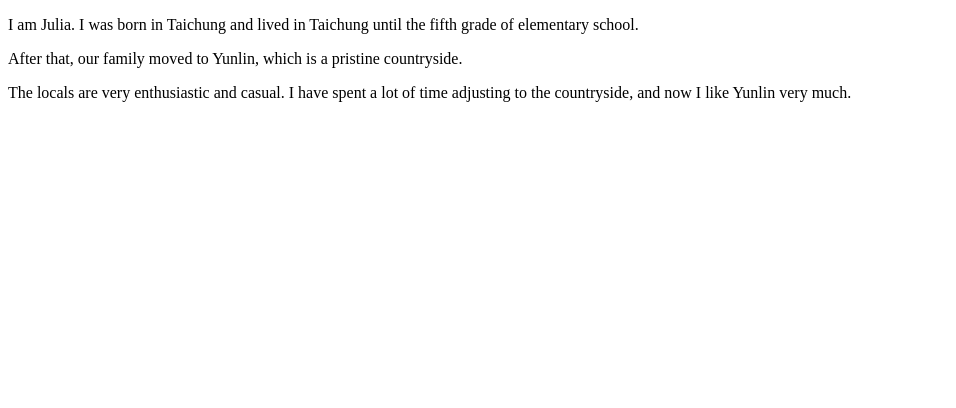
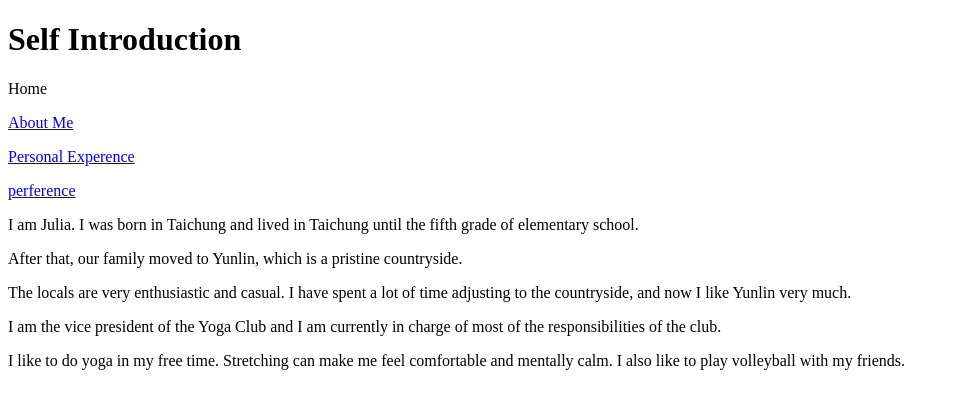
Before and after one commit to Julia-Liou/fcc-homework, a plain HTML site: page index.html in a window 1280 px wide. Shown: the whole page, without its empty margins (0-956 px from the left). Drawn offline with Linux system fonts and the light colour scheme.

Commit message:
Add files via upload

```diff
--- a/index.html
+++ b/index.html
@@ -1,18 +1,35 @@
 <!DOCTYPE html>
 <html>
 <head>
-<link rel = "CSS/main.css">
-<script src ="JS/main.js">
+<link rel = “stylesheet” href =“CSS/main.css”>
+<script src =“JS/main.js”>
+
 
 </script>
-<title>  Self intro</title>
+<title>Self intro</title>
 </head>
 <body>
+<h1>Self Introduction</h1>
 
-<div id="border" id = "target">
-<p>I am Julia. I was born in Taichung and lived in Taichung until the fifth grade of elementary school. </p>
-<p>After that, our family moved to Yunlin, which is a pristine countryside. </p>
-<p>The locals are very enthusiastic and casual. I have spent a lot of time adjusting to the countryside, and now I like Yunlin very much.</p>
+
+<div id="border">
+  <div id="target">Home</div>
+  </div>
+<p><a href="#B1">About Me</a></p>
+  <p><a href="#B2">Personal Experence</a></p>
+  <p><a href="#B3">perference</a></p>
+<div id="B1">
+<p>I am Julia. I was born in Taichung and lived in Taichung until the fifth grade of elementary school.</p>
+<p>After that, our family moved to Yunlin, which is a pristine countryside.</p>
+<p>The locals are very enthusiastic and casual. I have spent a lot of time adjusting to the countryside, and now I like Yunlin very much.</p></div>
+<div id="B2">
+<p>I am the vice president of the Yoga Club and I am currently in charge of most of the responsibilities of the club.</p></div>
+<div id="B3">
+<p>I like to do yoga in my free time. Stretching can make me feel comfortable and mentally calm. I also like to play volleyball with my friends.</p>
+<br></br><br></br><br></br><br></br><br></br><br></br><br></br><br></br><br></br><br></br><br></br><br></br><br></br><br></br><br></br><br></br><br></br><br></br><br></br><br></br><br></br><br></br><br></br><br></br><br></br>
 </div>
+
 </body>
+
+
 </html>
```
